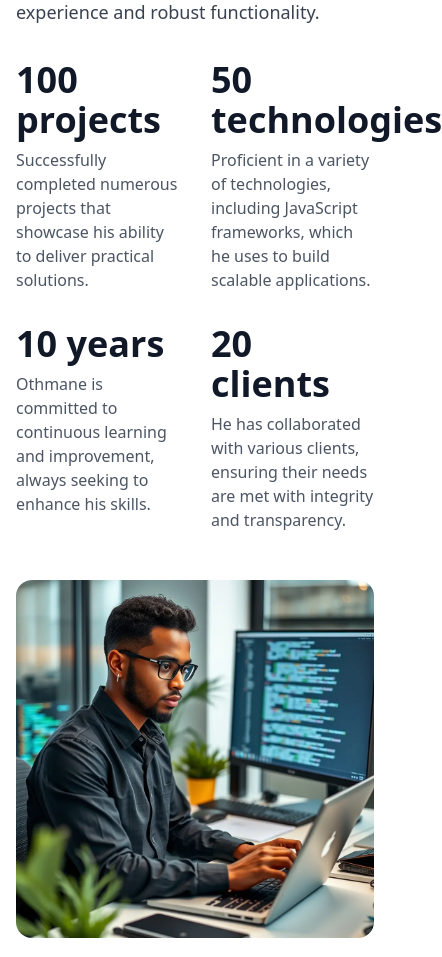
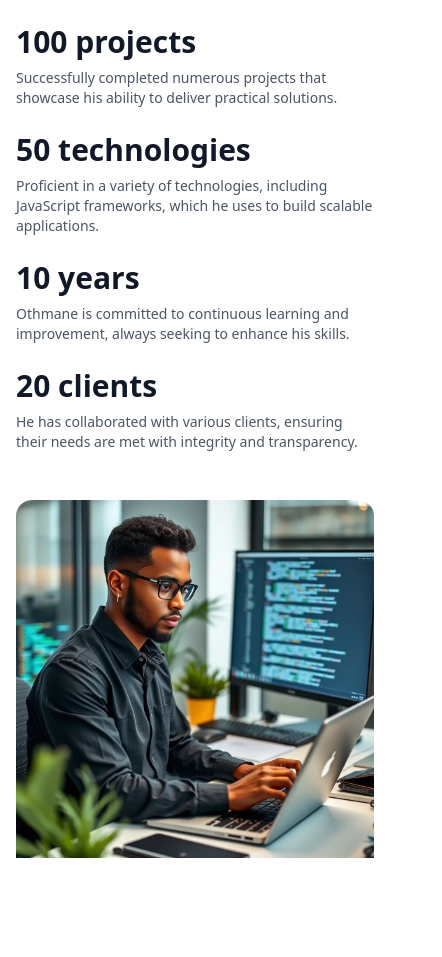
Before and after one commit to Othmane-aoubid/portfolio, a Vue app: page / in a window 390 px wide. Shown: the part 1040-1997 px from the top of the page, 442 px wide, since content can reach past the window. Built offline with nearby package versions, Linux system fonts and the light colour scheme.

Commit message:
fixed the issue of the responsiveness in the remaining pages

```diff
--- a/src/components/ProfessionalJourney/ProfessionalJourney.vue
+++ b/src/components/ProfessionalJourney/ProfessionalJourney.vue
@@ -1,14 +1,14 @@
 <template>
-  <section class="max-w-7xl mx-auto px-4 sm:px-6 lg:px-8 py-12">
-    <div class="grid lg:grid-cols-2 gap-12 items-center">
+  <section class="max-w-7xl mx-auto px-4 sm:px-6 lg:px-8 py-8 sm:py-12">
+    <div class="grid lg:grid-cols-2 gap-8 lg:gap-12 items-center">
       <!-- Left Content -->
-      <div class="space-y-8">
-        <h1 class="text-3xl font-bold text-gray-900 mb-6 text-left">
+      <div class="space-y-6 sm:space-y-8">
+        <h1 class="text-2xl sm:text-3xl font-bold text-gray-900 mb-4 sm:mb-6 text-left">
           Professional Journey
         </h1>
         <!-- Bio Section -->
         <div class="space-y-4">
-          <p class="text-lg text-gray-700 leading-relaxed">
+          <p class="text-base sm:text-lg text-gray-700 leading-relaxed">
             <span class="font-medium">Othmane</span> is a
             <span class="text-blue-600 font-medium">Full Stack Developer</span>
             with over two years of experience in creating dynamic web
@@ -19,11 +19,11 @@
         </div>
 
         <!-- Stats Grid -->
-        <div class="grid grid-cols-2 gap-8">
+        <div class="grid grid-cols-1 sm:grid-cols-2 gap-6 sm:gap-8">
           <!-- Projects -->
           <div class="space-y-2">
-            <h3 class="text-4xl font-bold text-gray-900">100 projects</h3>
-            <p class="text-gray-600">
+            <h3 class="text-3xl sm:text-4xl font-bold text-gray-900">100 projects</h3>
+            <p class="text-sm sm:text-base text-gray-600">
               Successfully completed numerous projects that showcase his ability
               to deliver practical solutions.
             </p>
@@ -31,8 +31,8 @@
 
           <!-- Technologies -->
           <div class="space-y-2">
-            <h3 class="text-4xl font-bold text-gray-900">50 technologies</h3>
-            <p class="text-gray-600">
+            <h3 class="text-3xl sm:text-4xl font-bold text-gray-900">50 technologies</h3>
+            <p class="text-sm sm:text-base text-gray-600">
               Proficient in a variety of technologies, including JavaScript
               frameworks, which he uses to build scalable applications.
             </p>
@@ -40,8 +40,8 @@
 
           <!-- Years -->
           <div class="space-y-2">
-            <h3 class="text-4xl font-bold text-gray-900">10 years</h3>
-            <p class="text-gray-600">
+            <h3 class="text-3xl sm:text-4xl font-bold text-gray-900">10 years</h3>
+            <p class="text-sm sm:text-base text-gray-600">
               Othmane is committed to continuous learning and improvement,
               always seeking to enhance his skills.
             </p>
@@ -49,8 +49,8 @@
 
           <!-- Clients -->
           <div class="space-y-2">
-            <h3 class="text-4xl font-bold text-gray-900">20 clients</h3>
-            <p class="text-gray-600">
+            <h3 class="text-3xl sm:text-4xl font-bold text-gray-900">20 clients</h3>
+            <p class="text-sm sm:text-base text-gray-600">
               He has collaborated with various clients, ensuring their needs are
               met with integrity and transparency.
             </p>
@@ -59,12 +59,12 @@
       </div>
 
       <!-- Right Image -->
-      <div class="relative h-full rounded-2xl overflow-hidden">
+      <div class="relative h-full rounded-2xl overflow-hidden mt-8 lg:mt-0">
         <img
           src="../../assets/images/second.webp"
           alt="Professional developer at work"
-          class="w-full h-full object-cover"
-          style="height:600;width:800"
+          class="w-full h-auto object-cover"
+          style="max-height: 600px;"
         />
       </div>
     </div>
@@ -73,7 +73,7 @@
 
 <script>
 export default {
-  name: "ComponentName",
+  name: "ProfessionalJourney",
   data() {
     return {
       // component data here
--- a/src/components/about/AboutMe.vue
+++ b/src/components/about/AboutMe.vue
@@ -1,11 +1,11 @@
 <template>
-    <section class="max-w-7xl mx-auto px-4 sm:px-6 lg:px-8 py-12">
-      <div class="grid lg:grid-cols-2 gap-12 items-center">
+  <section class="max-w-7xl mx-auto px-4 sm:px-6 lg:px-8 py-8 sm:py-12">
+    <div class="grid lg:grid-cols-2 gap-8 lg:gap-12 items-center">
       <!-- Left Content -->
       <div class="space-y-8">
         <!-- Bio Section -->
         <div class="space-y-4">
-            <p class="text-lg text-gray-700 leading-relaxed">
+          <p class="text-base sm:text-lg text-gray-700 leading-relaxed">
             <span class="font-medium">Othmane</span> is a <span class="text-blue-600 font-medium">Full Stack Developer</span> with over two years of experience
             in creating dynamic web applications. His expertise spans both front-end and back-end technologies, ensuring a seamless user experience
             and robust functionality.
@@ -13,35 +13,35 @@
         </div>
 
         <!-- Stats Grid -->
-          <div class="grid grid-cols-2 gap-8">
+        <div class="grid grid-cols-1 sm:grid-cols-2 gap-6 sm:gap-8">
           <!-- Projects -->
           <div class="space-y-2">
-              <h3 class="text-4xl font-bold text-gray-900">100 projects</h3>
-              <p class="text-gray-600">
+            <h3 class="text-3xl sm:text-4xl font-bold text-gray-900">100 projects</h3>
+            <p class="text-sm sm:text-base text-gray-600">
               Successfully completed numerous projects that showcase his ability to deliver practical solutions.
             </p>
           </div>
 
           <!-- Technologies -->
           <div class="space-y-2">
-              <h3 class="text-4xl font-bold text-gray-900">50 technologies</h3>
-              <p class="text-gray-600">
+            <h3 class="text-3xl sm:text-4xl font-bold text-gray-900">50 technologies</h3>
+            <p class="text-sm sm:text-base text-gray-600">
               Proficient in a variety of technologies, including JavaScript frameworks, which he uses to build scalable applications.
             </p>
           </div>
 
           <!-- Years -->
           <div class="space-y-2">
-              <h3 class="text-4xl font-bold text-gray-900">10 years</h3>
-              <p class="text-gray-600">
+            <h3 class="text-3xl sm:text-4xl font-bold text-gray-900">10 years</h3>
+            <p class="text-sm sm:text-base text-gray-600">
               Othmane is committed to continuous learning and improvement, always seeking to enhance his skills.
             </p>
           </div>
 
           <!-- Clients -->
           <div class="space-y-2">
-              <h3 class="text-4xl font-bold text-gray-900">20 clients</h3>
-              <p class="text-gray-600">
+            <h3 class="text-3xl sm:text-4xl font-bold text-gray-900">20 clients</h3>
+            <p class="text-sm sm:text-base text-gray-600">
               He has collaborated with various clients, ensuring their needs are met with integrity and transparency.
             </p>
           </div>
@@ -49,12 +49,12 @@
       </div>
 
       <!-- Right Image -->
-        <div class="relative h-full rounded-2xl overflow-hidden">
+      <div class="relative h-full rounded-2xl overflow-hidden mt-8 lg:mt-0">
         <img
           src="../../assets/images/second.webp"
           alt="Professional developer at work"
-            class="w-full h-full object-cover"
-            style="height:600;width:800"
+          class="w-full h-auto object-cover"
+          style="max-height: 600px;"
         />
       </div>
     </div>
@@ -63,7 +63,7 @@
 
 <script>
 export default {
-  name: 'ComponentName',
+  name: 'AboutMe',
   data() {
     return {
       // component data here
```
Lines whose indentation alone changed are shown as unchanged.
